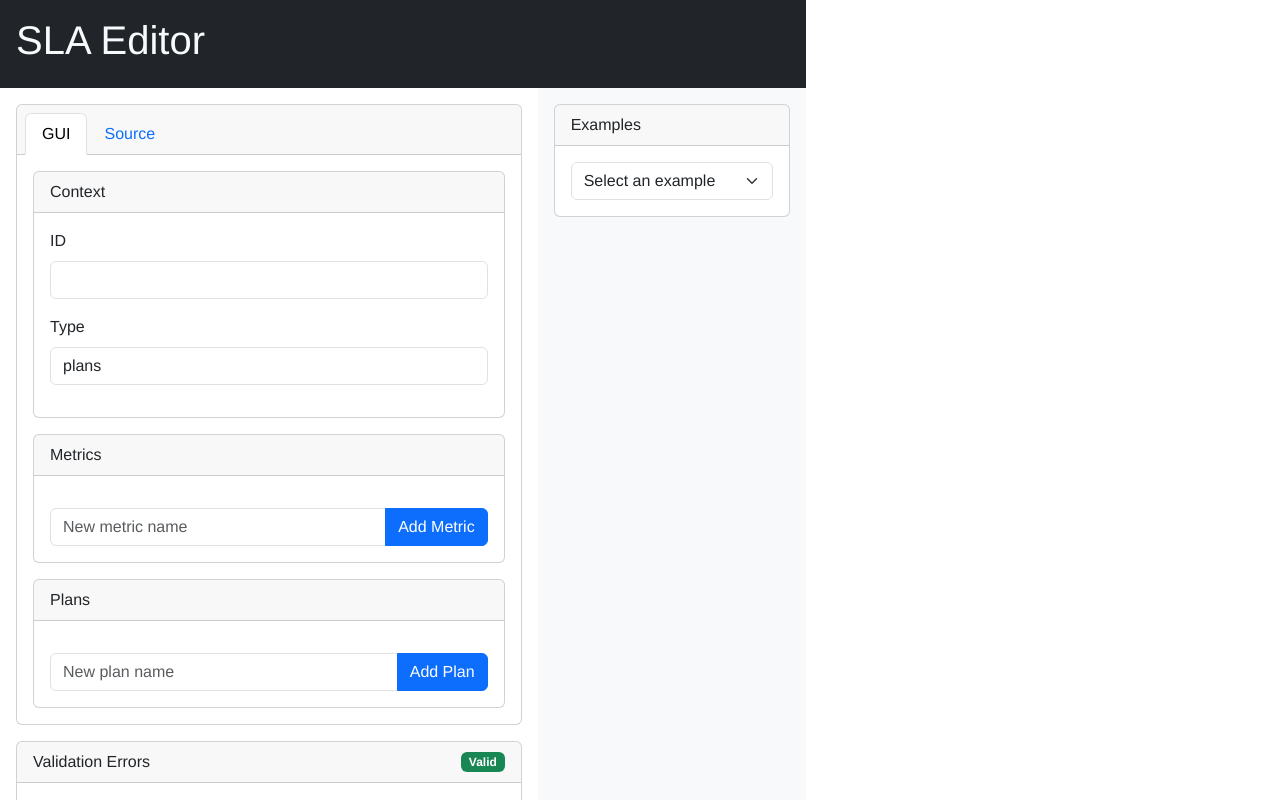
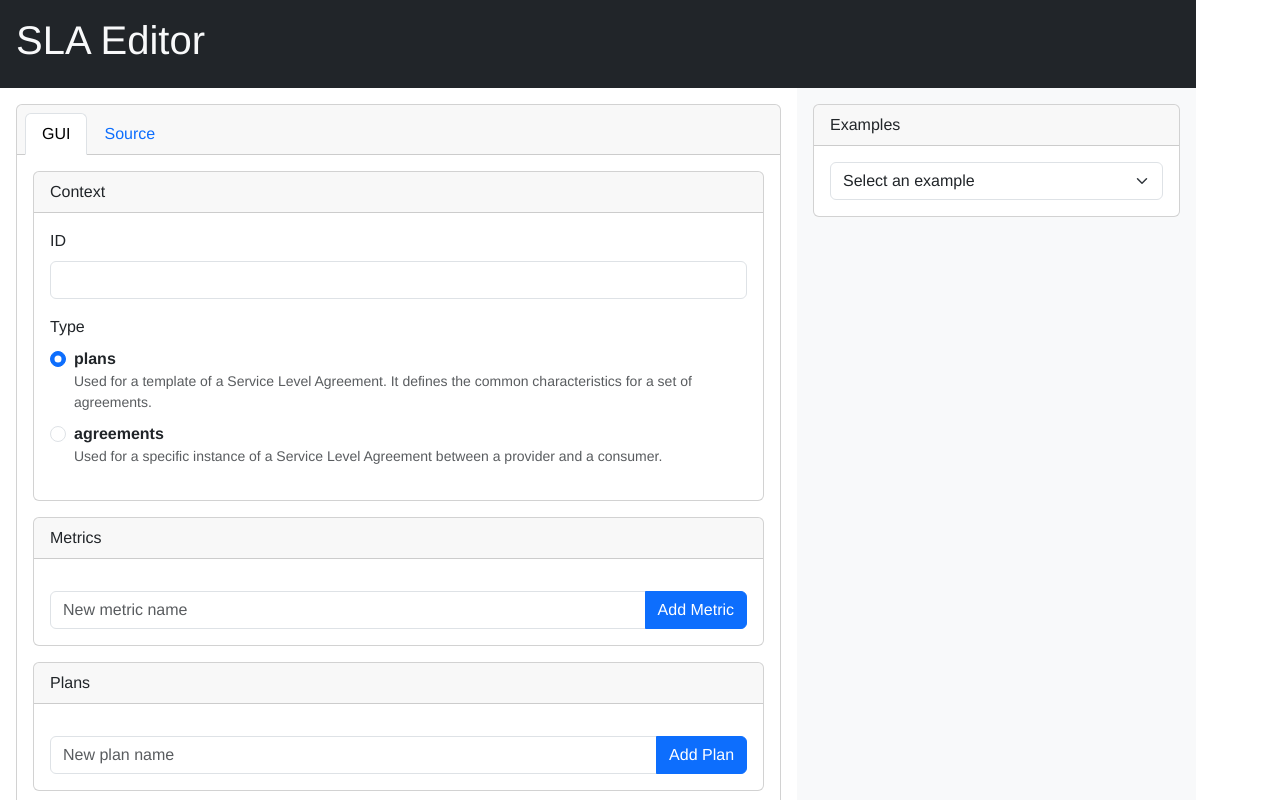
Before and after one commit to hivanov/api-sla-editor, a Vue app: page / in a window 1280 px wide. Shown: the top 800 px of the page. Built offline with nearby package versions, Linux system fonts and the light colour scheme.

Commit message:
feat: use radio buttons for Context 'Type' with descriptions

```diff
--- a/src/components/ContextEditor.vue
+++ b/src/components/ContextEditor.vue
@@ -15,9 +15,22 @@
         </div>
       </div>
       <div class="mb-3">
-        <label for="context-type" class="form-label">Type</label>
-        <input type="text" class="form-control" :class="{'is-invalid': errors['/context/type']}" id="context-type" :value="safeContext.type" @input="update('type', $event.target.value)">
-        <div class="invalid-feedback" v-if="errors['/context/type']">
+        <label class="form-label">Type</label>
+        <div class="form-check">
+          <input class="form-check-input" :class="{'is-invalid': errors['/context/type']}" type="radio" name="context-type" id="type-plans" value="plans" :checked="safeContext.type === 'plans'" @change="update('type', 'plans')">
+          <label class="form-check-label" for="type-plans">
+            <strong>plans</strong>
+            <div class="form-text mt-0">Used for a template of a Service Level Agreement. It defines the common characteristics for a set of agreements.</div>
+          </label>
+        </div>
+        <div class="form-check mt-2">
+          <input class="form-check-input" :class="{'is-invalid': errors['/context/type']}" type="radio" name="context-type" id="type-agreements" value="agreements" :checked="safeContext.type === 'agreements'" @change="update('type', 'agreements')">
+          <label class="form-check-label" for="type-agreements">
+            <strong>agreements</strong>
+            <div class="form-text mt-0">Used for a specific instance of a Service Level Agreement between a provider and a consumer.</div>
+          </label>
+        </div>
+        <div class="invalid-feedback d-block" v-if="errors['/context/type']">
           {{ errors['/context/type'].join(', ') }}
         </div>
       </div>
```
Also changed, not shown: 1 other file (tests, documents, lock files or other folders).
